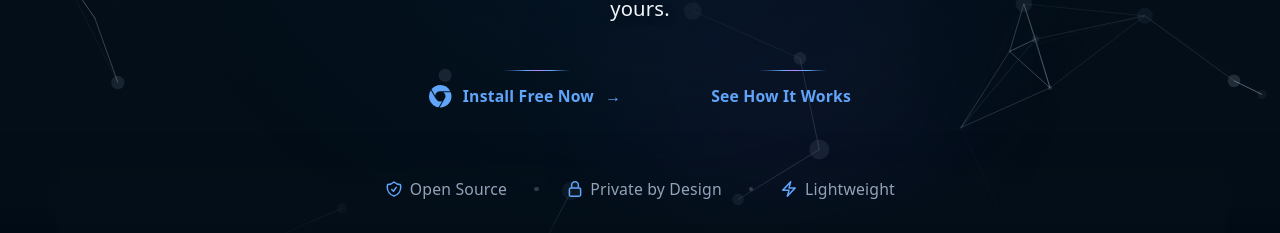
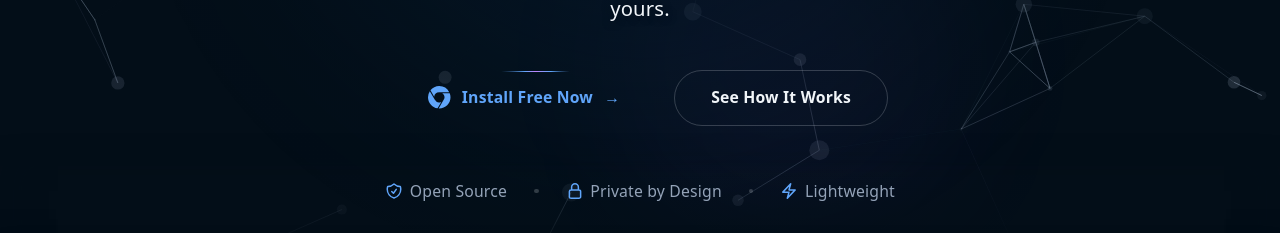
Before and after one commit to joseorono/focusspace-web, a React (Vite) app: page / in a window 1280 px wide. Shown: the part 506-739 px from the top of the page. Built offline with nearby package versions, Linux system fonts and the light colour scheme.

Commit message:
HeroSection: El boton how it works, le quite el efecto de animacion

```diff
--- a/src/components/HeroSection.tsx
+++ b/src/components/HeroSection.tsx
@@ -145,7 +145,7 @@ export function HeroSection() {
           </a>
           <a
             href="#how-it-works"
-            className="shimmer-border inline-flex items-center gap-2 rounded-full px-8 py-3.5 text-sm font-semibold text-primary-light transition-all duration-200 hover:scale-110 hover:bg-primary-light/10 hover:text-white"
+            className="inline-flex items-center gap-2 rounded-full border border-white/20 px-8 py-3.5 text-sm font-semibold text-white transition-all duration-200 hover:border-white/40 hover:bg-white/5 hover:text-white/90"
           >
             See How It Works
           </a>
```
